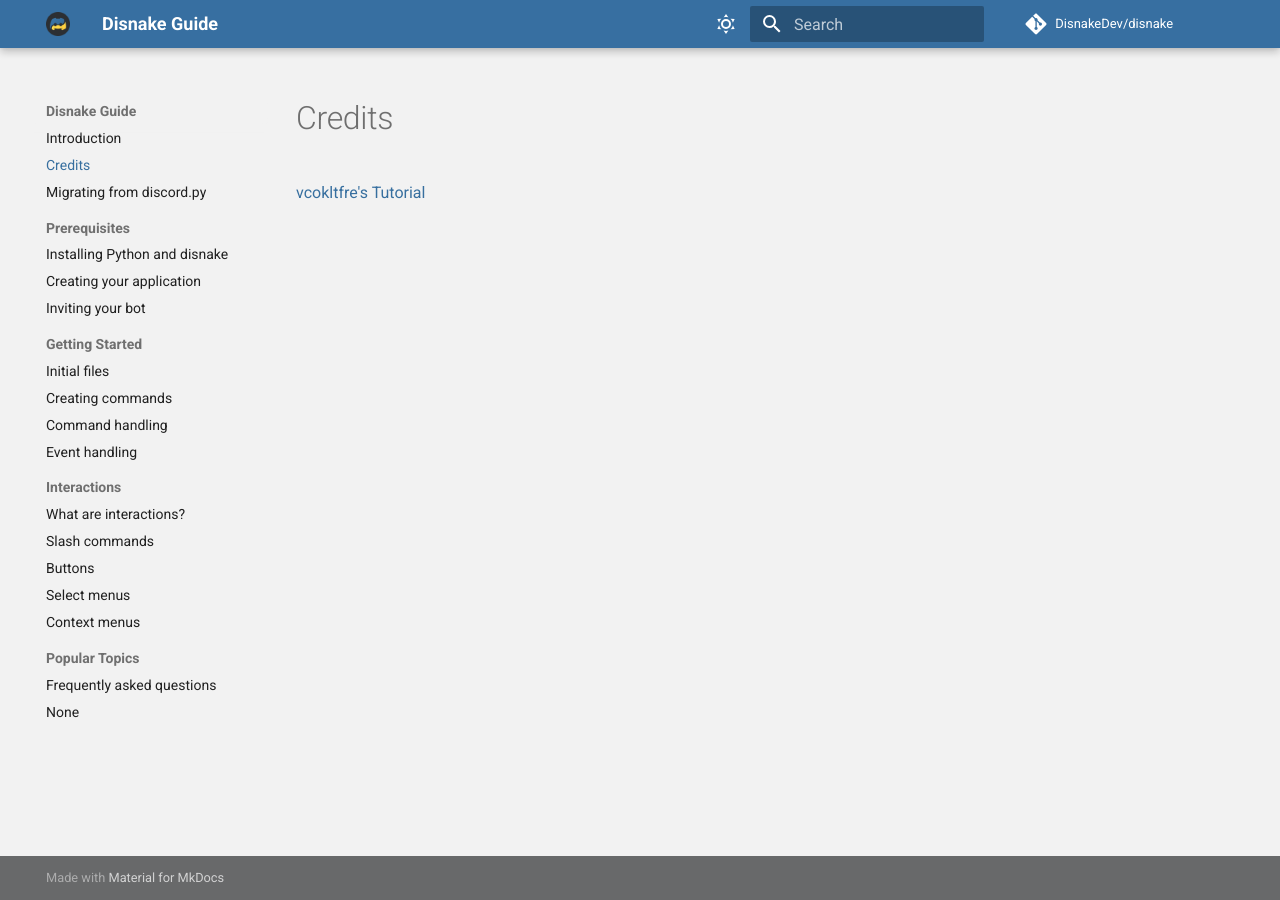
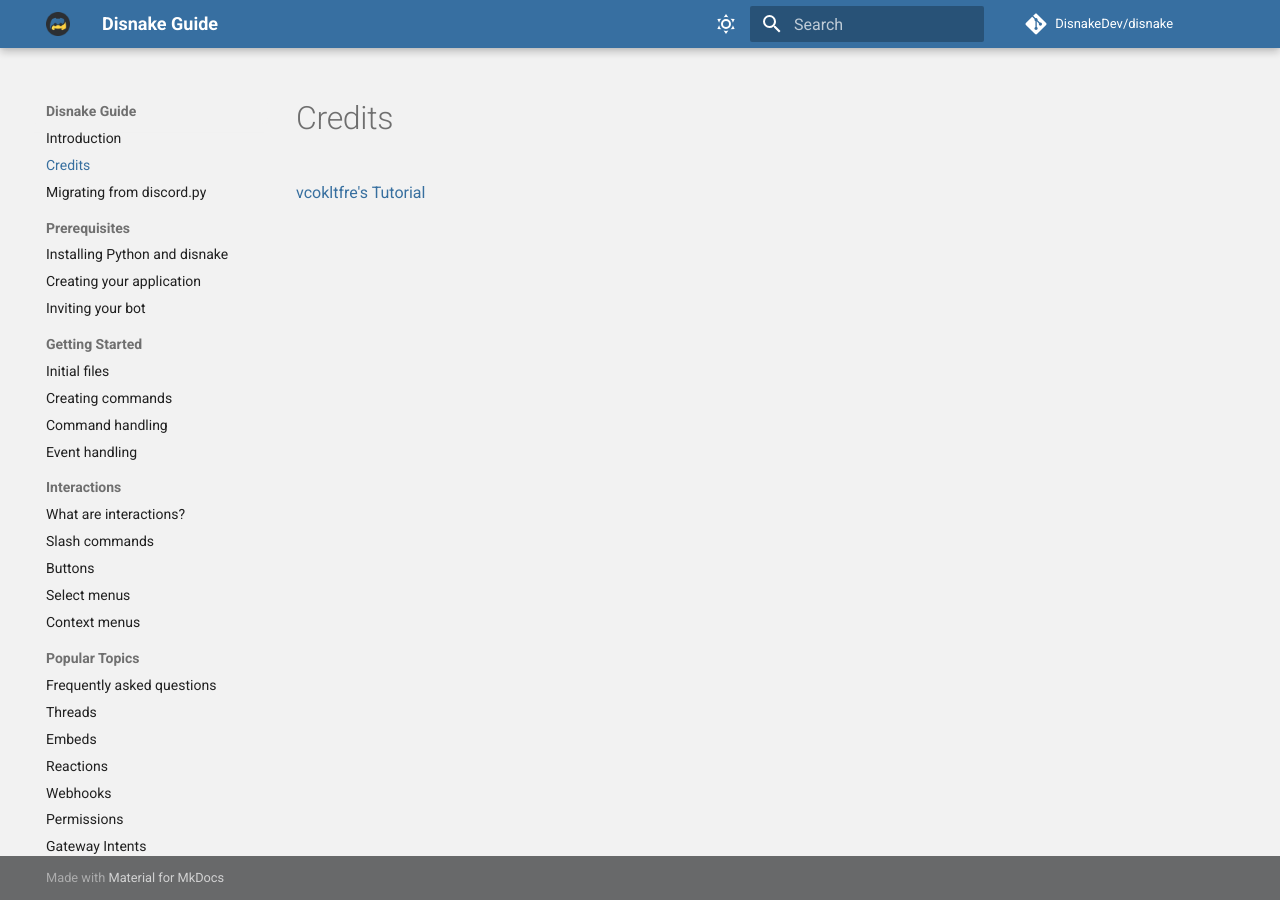
Before and after one commit to DisnakeDev/guide, an MkDocs documentation site: the page built from docs/links-credits.md, in a window 1280 px wide. Built offline with MkDocs 1.6.1 and Material for MkDocs 9.7.7, drawn with Linux system fonts in a browser that asks for light colours; comment, search, counter and statistics services are not loaded; some of the changed lines change nothing that is shown.

Commit message:
`Popular Topics` - Index initial files.

```diff
--- a/mkdocs.yml
+++ b/mkdocs.yml
@@ -108,7 +108,12 @@
 
     - Popular Topics:
         - 300-popular-topics/301-faq.md
-        - 300-popular-topics/302-prefix-commands.md
+        - 300-popular-topics/302-threads.md
+        - 300-popular-topics/303-embeds.md
+        - 300-popular-topics/304-reactions.md
+        - 300-popular-topics/305-webhooks.md
+        - 300-popular-topics/306-permissions.md
+        - 300-popular-topics/307-intents.md
 
 extra_css:
     - stylesheets/lightmode.css
```
